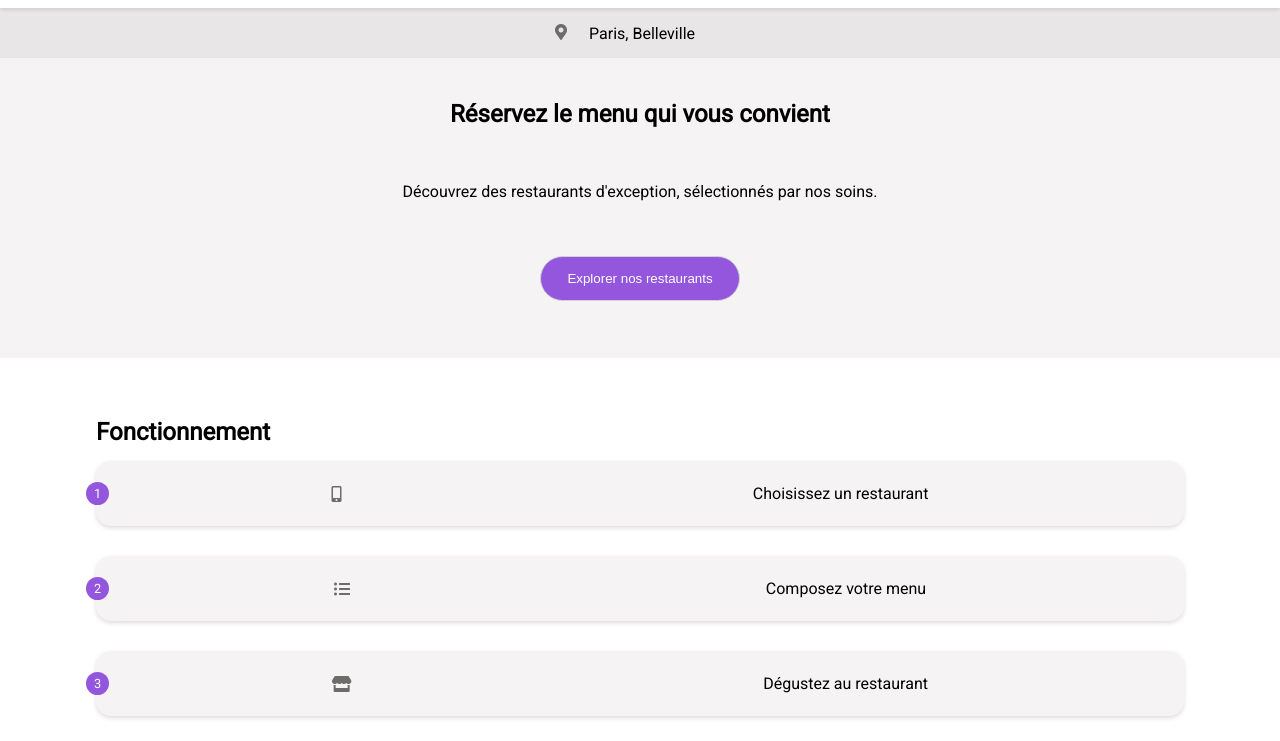
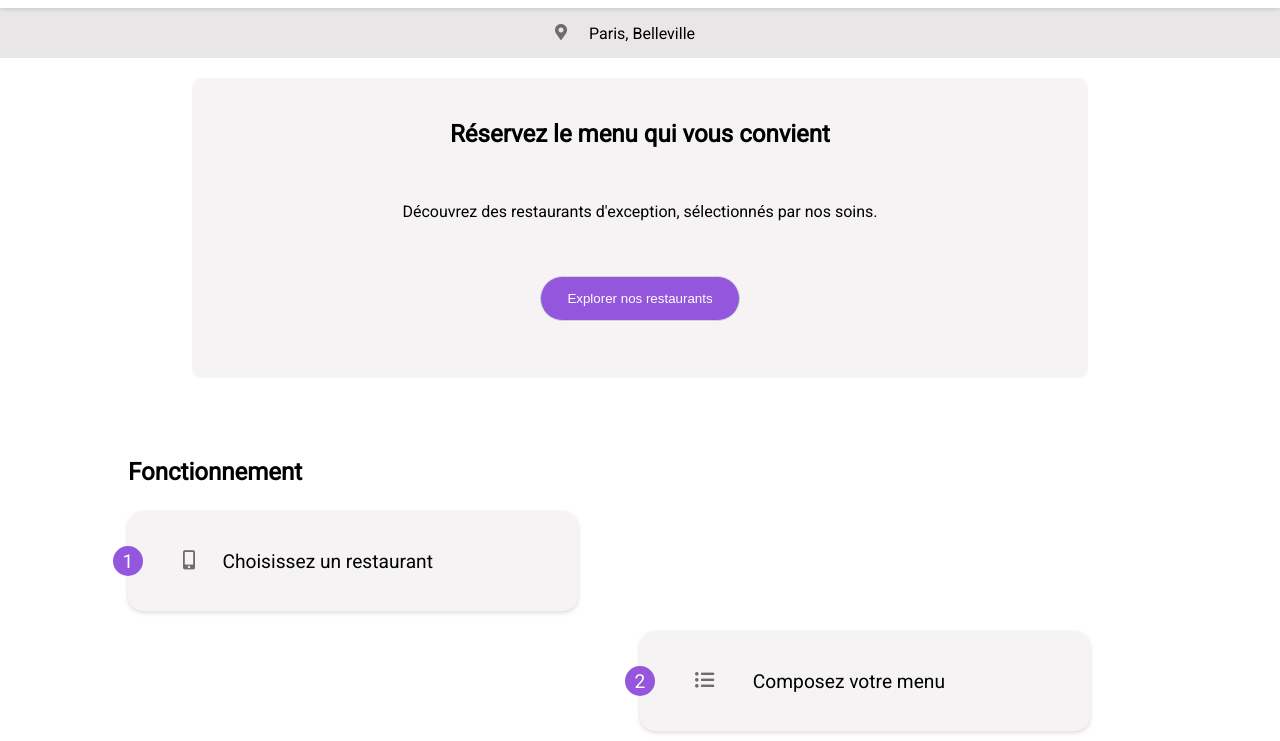
Before and after one commit to Arthagau/HourmanMaxime_3_12042021, a plain HTML site: page index.html in a window 1280 px wide. Shown: the part 59-800 px from the top of the page. Drawn offline with Linux system fonts and the light colour scheme; a web font is replaced by a local one.

Commit message:
Ajout responsive page Accueil

```diff
--- a/index.html
+++ b/index.html
@@ -37,18 +37,24 @@
         <h2 class="fct__title">Fonctionnement</h2>
         <div class="fct__list">
           <span class="fct__list__number">1</span>
+          <div class="fct__list__descr">
           <i class="fas fa-mobile-alt"></i>
           <p>Choisissez un restaurant</p>
         </div>
+        </div>
         <div class="fct__list">
           <span class="fct__list__number">2</span>
+          <div class="fct__list__descr">
           <i class="fas fa-list-ul"></i>
           <p>Composez votre menu</p>
+          </div>
         </div>
         <div class="fct__list">
           <span class="fct__list__number">3</span>
+          <div class="fct__list__descr">
           <i class="fas fa-store"></i>
           <p>Dégustez au restaurant</p>
+          </div>
         </div>
       </section>
       <section class="rst">
--- /dev/null
+++ b/sass/base/responsive.scss
@@ -0,0 +1,23 @@
+$breakpoints: (
+    small: 650px,
+    medium: 813px,
+    large: 1281px
+);
+
+@mixin phone {
+    @media screen and (min-width: map-get($breakpoints, small)) {
+        @content
+    }
+};
+
+@mixin tablets {
+    @media screen and (min-width: map-get($breakpoints, medium)) {
+        @content
+    }
+};
+
+@mixin laptop {
+    @media screen and (min-width: map-get($breakpoints, large)) {
+        @content
+    }
+};
--- a/sass/components/intro.scss
+++ b/sass/components/intro.scss
@@ -22,4 +22,9 @@
         color: white;
         background-color: $primary;
     }
+    @include tablets {
+        width: 70%;
+        margin: 20px auto;
+        border-radius: 10px;
+    }
 }
--- a/sass/components/process.scss
+++ b/sass/components/process.scss
@@ -1,19 +1,22 @@
 .fct {
-    height: 370px;
-    width: 85%;
+    height: 350px;
+    width: 80%;
     padding-top: 60px;
     display: flex;
     flex-direction: column;
     margin: 0 auto;
+    &__title {
+        padding-bottom: 15px;
+    }
     &__list {
         box-shadow: 0px 2px 4px 0px rgba(214, 207, 207, 0.75);
         display: flex;
         align-items: center;
         justify-content: space-around;
-        margin: 15px 0;
-        padding: 0 50px 0 30px;
+        margin: 10px 0;
         border-radius: 15px;
         height: 65px;
+        width: 300px;
         position: relative;
         &__number {
             border-radius: 20px;
@@ -28,5 +31,50 @@
             position: absolute;
             left: -10px;
         }
+        &__descr {
+            display: flex;
+            justify-content: space-between;
+            width: 215px;
+            padding-right: 10%;
+        }
+    }
+    @include phone {
+        width: 80%;
+        margin-left: 50px;
+        justify-content: flex-start;
+        & :nth-child(3){
+            margin-left: 50%;
+        }
+    }
+    @include tablets {
+        height: 500px;
+        margin: 0 auto;
+        &__list {
+            height: 100px;
+            width: 450px;
+            &__number {
+                font-size: 1.2rem;
+                width: 30px;
+                height: 30px;
+                left: -15px;
+            }
+            &__descr {
+                font-size: 1.2rem;
+                width: 250px;
+                padding-right: 20%;
+            }
+        }
+    }
+    @include laptop {
+        height: 50vh;
+        &__list {
+            height: 10vh;
+            width: 33vw;
+            &__descr {
+                padding-top: 5px;
+                font-size: 1.3rem;
+                justify-content: space-between;
+            }
+        }
     }
 }
--- a/sass/components/restaurants.scss
+++ b/sass/components/restaurants.scss
@@ -4,6 +4,16 @@
     flex-direction: column;
     &__title {
         padding: 60px 0 10px 25px;
+        @include tablets {
+            width: 100%;
+            height: 60px;
+            padding: 25px;
+        }
+    }
+    @include phone {
+        width: 80%;
+        margin: 0 auto 25px auto;
+        border-radius: 15px;
     }
     &__body {
         margin: 10px auto;
@@ -38,6 +48,26 @@
             top: 13px;
         }
       }
+      @include tablets {
+          width: 75%;
+          height: 700px;
+          margin: 20px auto;
+          border-radius: 15px;
+          flex-direction: row;
+          flex-wrap: wrap;
+      }
+      @include laptop {
+        width: 80vw;
+        height: 100vh;
+        margin: 20px auto;
+        border-radius: 15px;
+        flex-direction: row;
+        flex-wrap: wrap;
+        &__body {
+            width: 30vw;
+            height: 37vh;
+        }
+    }
 }
 .rst__descr {
     position: absolute;
@@ -51,7 +81,7 @@
     border-radius: 0 0 10px 10px;
     &__text {
         padding-left: 15px;
-        height: 50px;
+        height: 70%;
         display: flex;
         flex-direction: column;
         justify-content: space-around;
--- a/style.scss
+++ b/style.scss
@@ -6,6 +6,7 @@
 }
 
 @import "./sass/base/typography.scss";
+@import "./sass/base/responsive.scss";
 @import "./sass/layouts/header_footer";
 @import "./sass/components/localisation.scss";
 @import "./sass/components/intro.scss";
```
Also changed, not shown: style.css, 1 other file.
